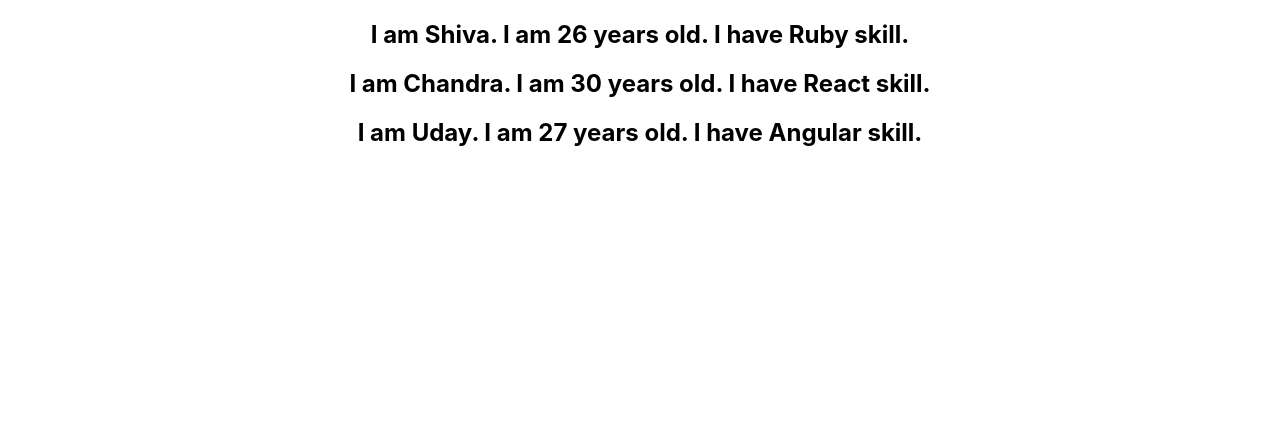
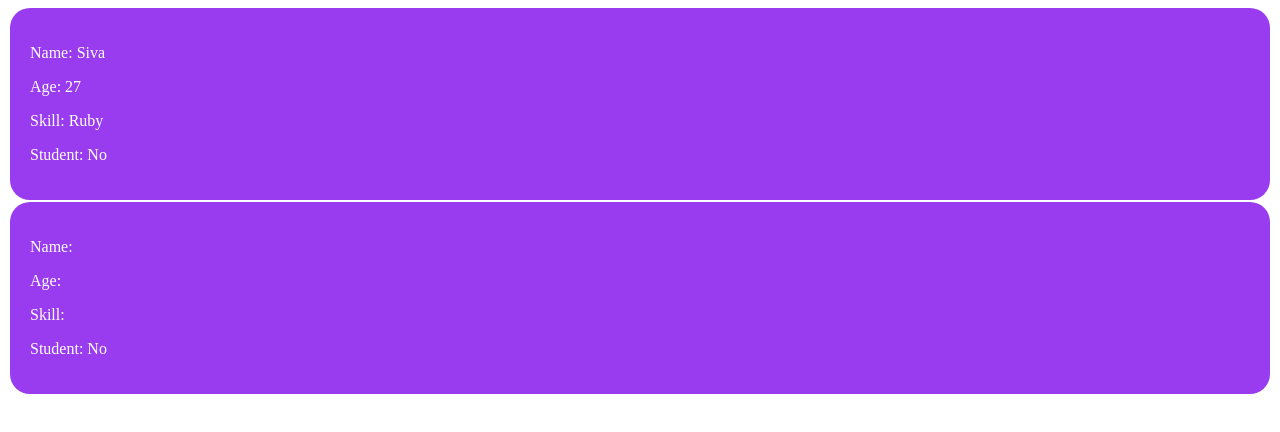
Before and after one commit to Ak-318/react_practice, a React (Create React App) app: page / in a window 1280 px wide. Shown: the top 432 px of the page. Built offline with nearby package versions, Linux system fonts and the light colour scheme.

Commit message:
props handling

```diff
--- a/src/App.js
+++ b/src/App.js
@@ -9,6 +9,8 @@
 import Parent from './components/Parent'
 import ConditionalCheck from './components/ConditionalCheck'
 import NamesList from './components/NamesList'
+// import Form from './components/Form'
+import PropComponent from './components/PropComponent.jsx'
 
 
 function App() {
@@ -24,7 +26,10 @@
       {/* <Counter/> */}
       {/* <Parent /> */}
       {/* <ConditionalCheck /> */}
-      <NamesList />
+      {/* <NamesList /> */}
+      {/* <Form /> */}
+      <PropComponent name="Siva" age={27} skill='Ruby' isStudent={false}/>
+      <PropComponent  />
 
     </div>
   );
--- /dev/null
+++ b/src/components/PropComponent.jsx
@@ -0,0 +1,30 @@
+import PropTypes from 'prop-types'
+
+function PropComponent(props){
+
+    return(
+        <div className="name-card">
+            <p>Name: {props.name}</p>
+            <p>Age: {props.age}</p>
+            <p>Skill: {props.skill}</p>
+            <p>Student: {props.isStudent ? 'Yes' : 'No'}</p>
+        </div>
+    );
+
+}
+
+PropComponent.propTypes = {
+    name: PropTypes.string,
+    age: PropTypes.number,
+    skill: PropTypes.string,
+    isStudent: PropTypes.bool
+}
+
+PropComponent.defaultProps = {
+    name: "Guest",
+    age: 0,
+    skill: "N/A",
+    isStudent: false
+}
+
+export default PropComponent
--- a/src/index.css
+++ b/src/index.css
@@ -1,4 +1,4 @@
-body {
+/* body {
   margin: 0;
   font-family: -apple-system, BlinkMacSystemFont, 'Segoe UI', 'Roboto', 'Oxygen',
     'Ubuntu', 'Cantarell', 'Fira Sans', 'Droid Sans', 'Helvetica Neue',
@@ -10,4 +10,17 @@
 code {
   font-family: source-code-pro, Menlo, Monaco, Consolas, 'Courier New',
     monospace;
+} */
+
+
+.name-card{
+  font-family: Aria;
+  color: white;
+  border-radius: 20px;
+  border: 10px;
+  background-color: rgb(153, 60, 240);
+  border-color: black;
+  margin: 2px;
+  padding: 20px;
+  text-align: left;
 }
```
